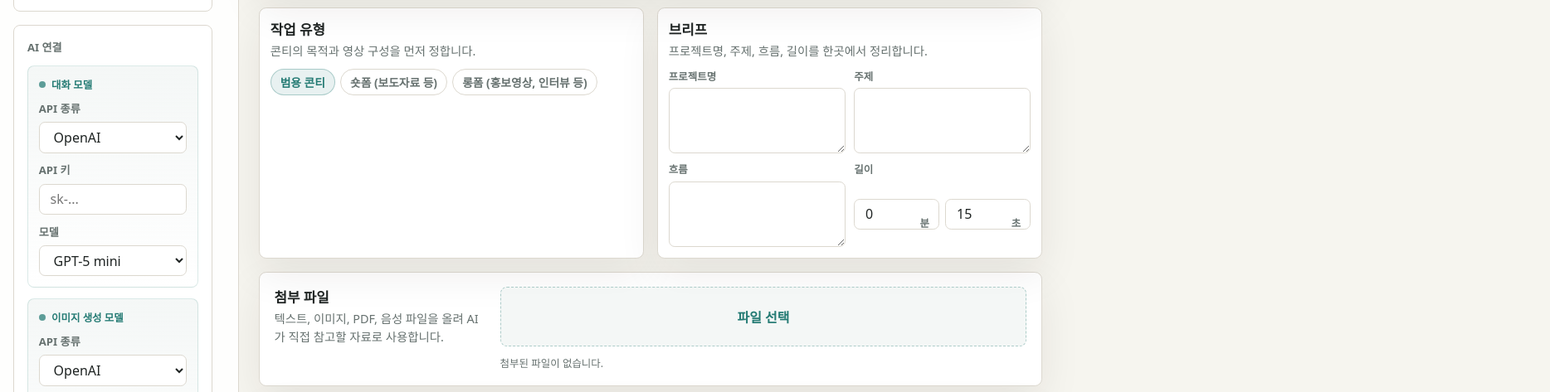
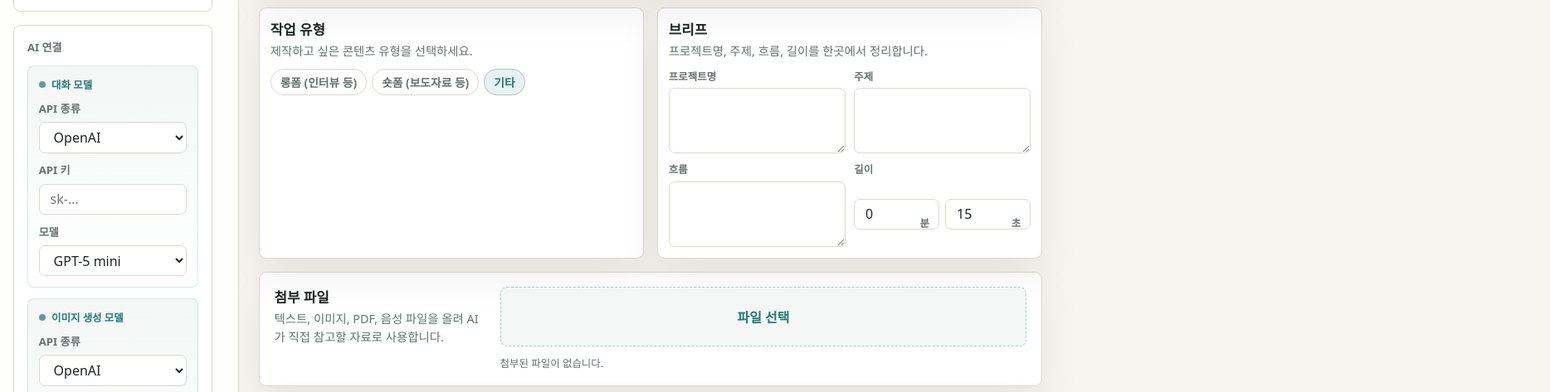
Before and after one commit to yd9875/Video_Tool, a plain HTML site: page index.html in a window 1280 px wide. Shown: the part 162-635 px from the top of the page at 83% size, 1868 px wide, since content can reach past the window. Drawn offline with Linux system fonts and the light colour scheme; no server answers; a web font is replaced by a local one.

Commit message:
Update content type labels

```diff
--- a/index.html
+++ b/index.html
@@ -141,21 +141,21 @@
           <section class="format-panel" aria-labelledby="format-title">
             <div>
               <h2 id="format-title">작업 유형</h2>
-              <p>콘티의 목적과 영상 구성을 먼저 정합니다.</p>
+              <p>제작하고 싶은 콘텐츠 유형을 선택하세요.</p>
             </div>
             <div class="format-controls">
               <div class="choice-chips" role="radiogroup" aria-label="작업 유형">
                 <label class="choice-chip">
-                  <input type="radio" name="contentType" value="범용 콘티" checked />
-                  <span>범용 콘티</span>
+                  <input type="radio" name="contentType" value="롱폼 (홍보영상, 인터뷰 등)" />
+                  <span>롱폼 (인터뷰 등)</span>
                 </label>
                 <label class="choice-chip">
                   <input type="radio" name="contentType" value="숏폼 (보도자료 등)" />
                   <span>숏폼 (보도자료 등)</span>
                 </label>
                 <label class="choice-chip">
-                  <input type="radio" name="contentType" value="롱폼 (홍보영상, 인터뷰 등)" />
-                  <span>롱폼 (홍보영상, 인터뷰 등)</span>
+                  <input type="radio" name="contentType" value="범용 콘티" checked />
+                  <span>기타</span>
                 </label>
               </div>
               <div class="longform-options" id="longformOptions" hidden>
```
